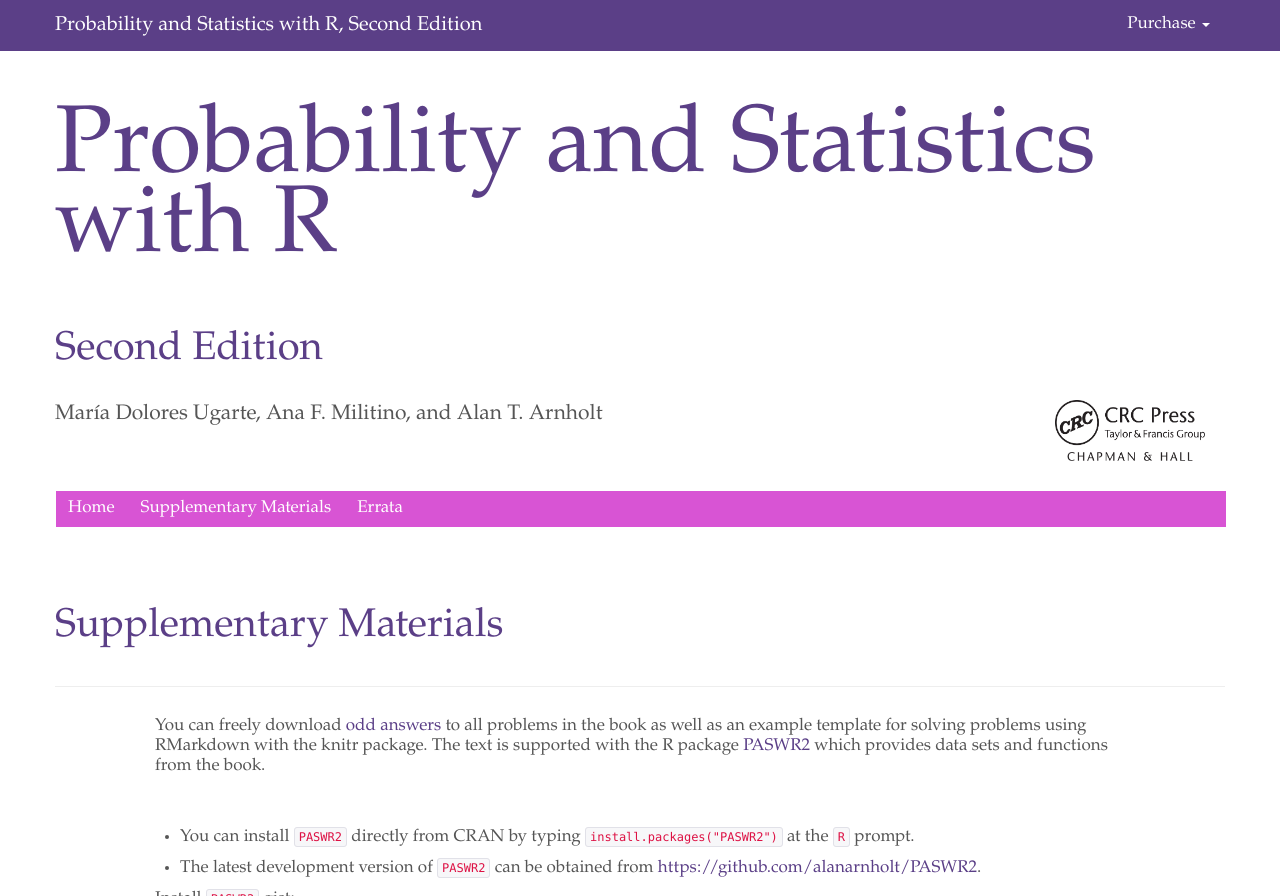
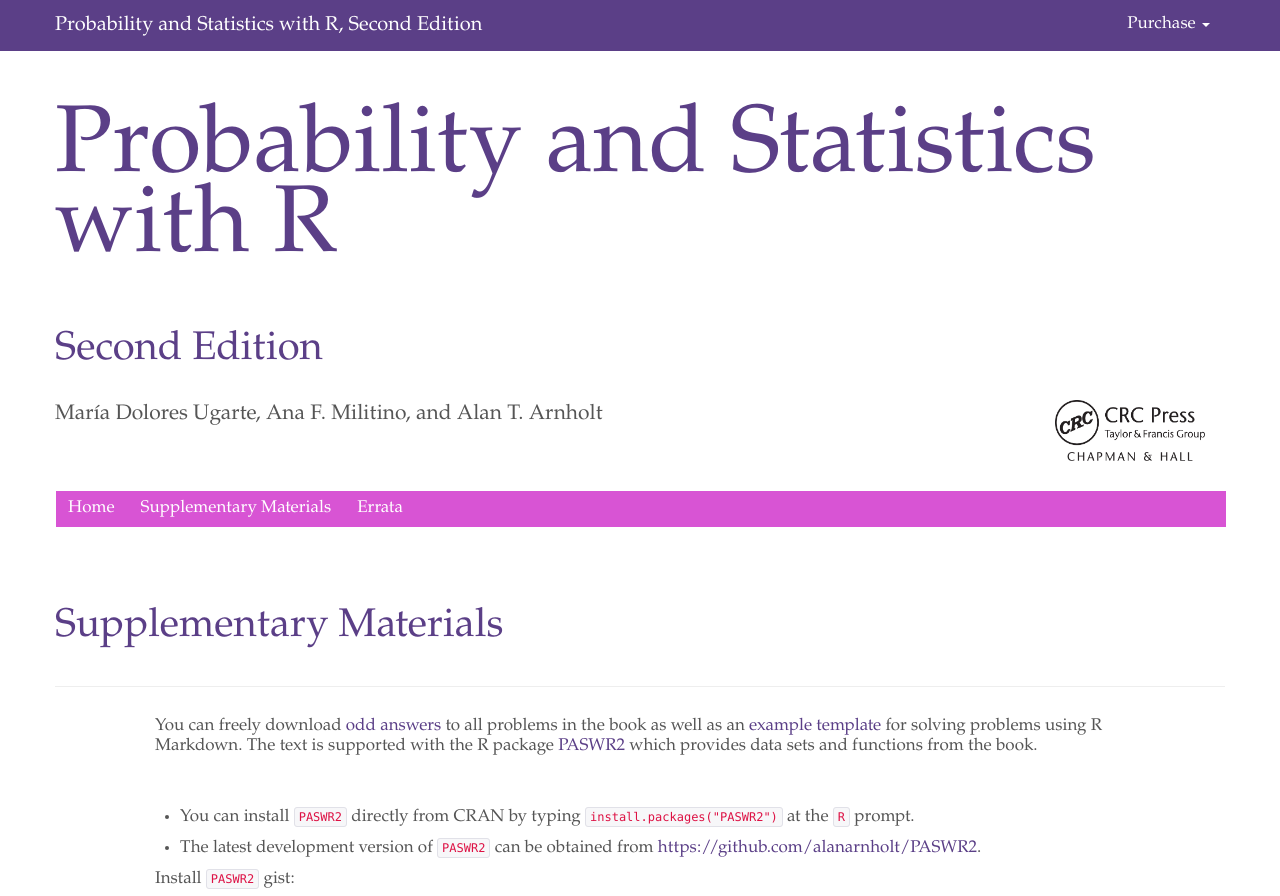
Before and after one commit to alanarnholt/PASWR2E-Book, a Jekyll site: the page built from supplement.md, in a window 1280 px wide and 1302 px high, cut to the strip 0-896 px from the top of the window. Built offline with Jekyll 4.4.1, drawn with Linux system fonts in a browser that asks for light colours; nearby versions of some CDN libraries.

Commit message:
add github homework-examples url

```diff
--- a/supplement.md
+++ b/supplement.md
@@ -10,7 +10,7 @@ active: supplement
   </div>
   <div class="row">
     <div class="span10 offset1">
-      <p>You can freely download <a href="{{ site.baseurl }}/PASWR2ESMODDforWEB.pdf">odd answers</a> to all problems in the book as well as an example template for solving problems using RMarkdown with the knitr package.  The text is supported with the R package <a href="http://cran.r-project.org/web/packages/PASWR2/index.html">PASWR2</a> which provides data sets and functions from the book.</p>
+      <p>You can freely download <a href="{{ site.baseurl }}/PASWR2ESMODDforWEB.pdf">odd answers</a> to all problems in the book as well as an <a href="https://github.com/alanarnholt/Homework-Examples">example template</a> for solving problems using R Markdown.  The text is supported with the R package <a href="http://cran.r-project.org/web/packages/PASWR2/index.html">PASWR2</a> which provides data sets and functions from the book.</p>
       <br><br>
       <div markdown="1">
 
```
